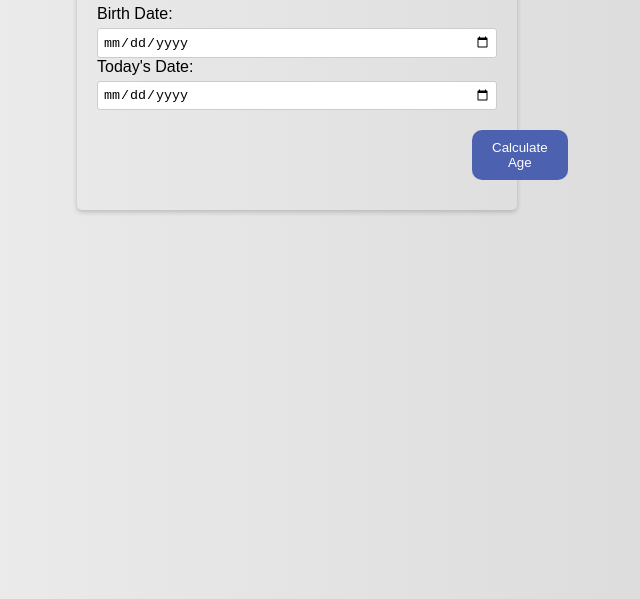
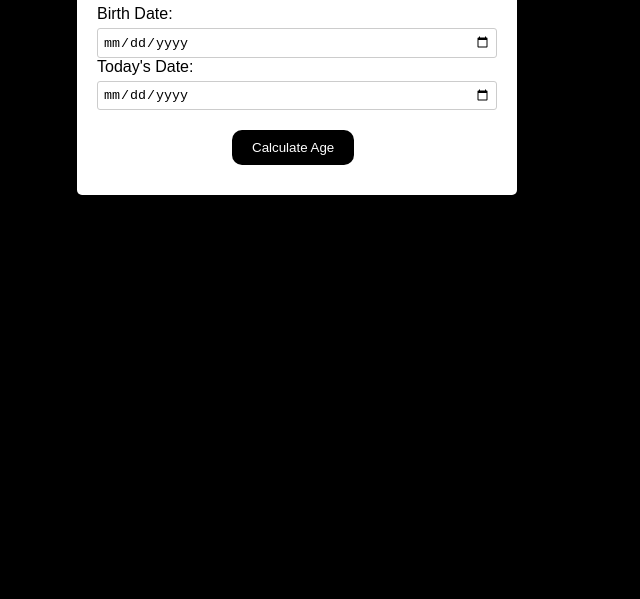
Before and after one commit to vaibhavtrivedi2002/Age-Calculator, a plain HTML site: page index.html in a window 1280 px wide. Shown: the part 201-800 px from the top of the page, without its empty margins (343-983 px from the left). Drawn offline with Linux system fonts and the light colour scheme.

Commit message:
Update style.css

```diff
--- a/style.css
+++ b/style.css
@@ -1,12 +1,13 @@
 body {
     font-family: sans-serif;
     padding: 100px;
-    background: linear-gradient(to right, #f2f2f2, #d6d6d6);
+    background-color: black;
 }
 
 .container {
     max-width: 400px;
     margin: 0 auto;
+    background-color:white;
     padding: 20px;
     border-radius: 5px;
     box-shadow: 0 2px 5px rgba(0, 0, 0, 0.2);
@@ -34,19 +35,14 @@ input[type="date"] {
 }
 
 #calculate {
-    background-color: #4c61af;
+    background-color: black;
     color: white;
     padding: 10px 20px;
     border: none;
     border-radius: 10px;
     cursor: pointer;
     margin-top: 10px;
-    margin-left: 375px;
-    transition: background-color 0.2s ease-in-out;
-}
-
-#calculate:hover {
-    background-color: #42A545;
+   margin-left: 135px;
 }
 
 #result {
```
